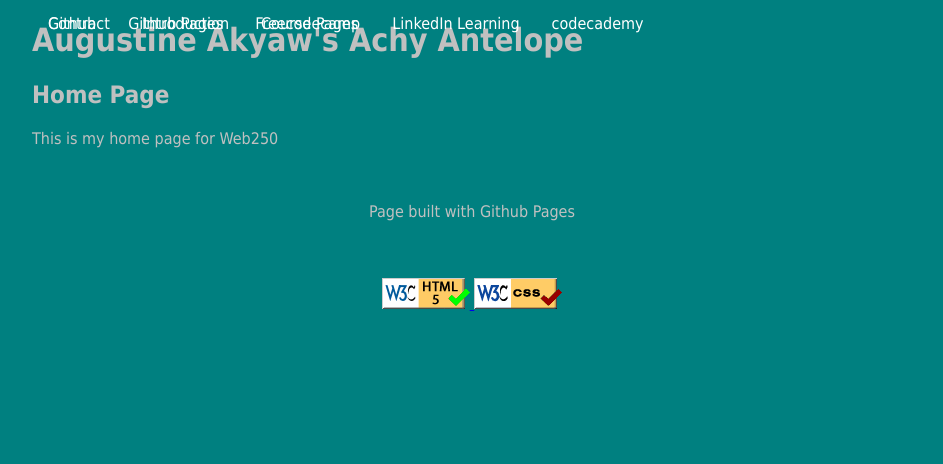
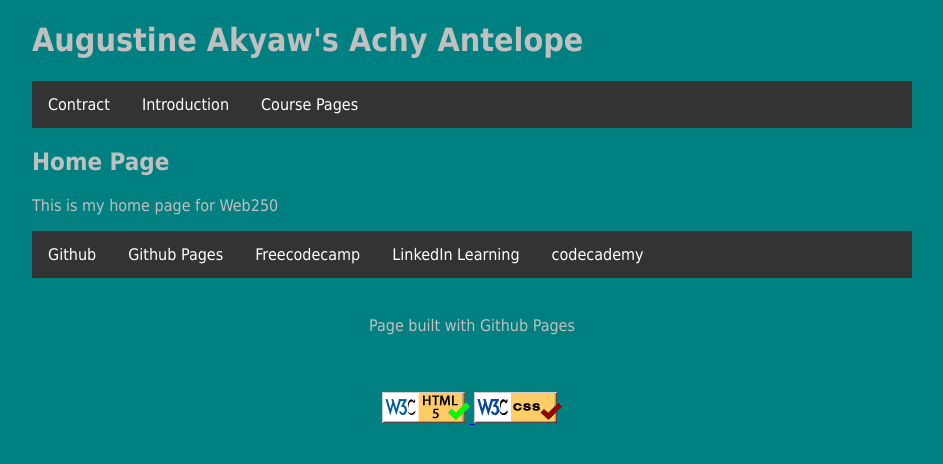
Before and after one commit to SunOfGad/SunOfGad.github.io, a PHP site: page / in a window 1280 px wide. Shown: the top 464 px of the page, without its empty margins (168-1111 px from the left). Run offline with PHP 8.4, Linux system fonts and the light colour scheme.

Commit message:
save changes

```diff
--- a/web250/styles/default.css
+++ b/web250/styles/default.css
@@ -23,9 +23,7 @@ ul {
     margin : 0;
     padding : 0;
     overflow : hidden;
-    position : fixed;
-    top : 0;
-    width : 100%;
+    background-color : #333;
 }
 
 li {
@@ -40,10 +38,7 @@ li a {
     text-decoration: none;
 }
 
+/* Change the link color to #111 (black) on hover */
 li a:hover {
     background-color : #111;
 }
-
-.active {
-    background-color : orange;
-}
```
